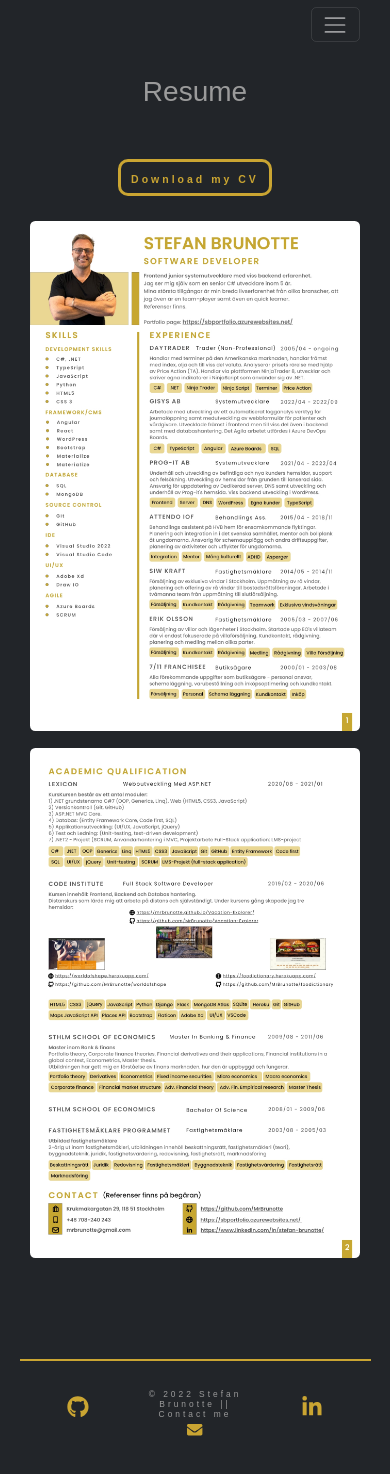
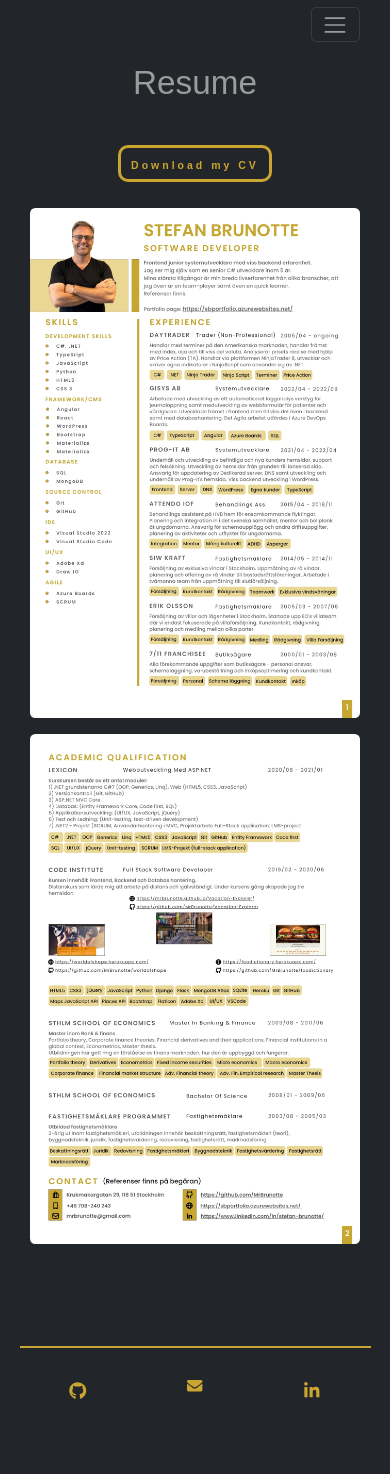
Before and after one commit to MrBrunotte/stefanbrunotteportfolio, a React (Create React App) app: page /resume in a window 390 px wide. Shown: the top 1474 px of the page. After the commit the page ends 1436 px from the top, so only its background shows below. Built offline with nearby package versions, Linux system fonts and the light colour scheme; a web font is replaced by a local one.

Commit message:
Media query fix

```diff
--- a/src/components/about/about.css
+++ b/src/components/about/about.css
@@ -54,9 +54,6 @@
 
 /* below 520px */
 @media (max-width: 520.98px) {
-    .desktop {
-        display: none;
-    }
     .meImg {
         width: 40%;
     }
@@ -84,9 +81,6 @@
 
 /* Small devices (landscape phones, less than 768px) */
 @media (min-width: 520.99px) and (max-width: 767.98px) {
-    .desktop {
-        display: none;
-    }
     .meImg {
         width: 40%;
         max-width: 400px;
@@ -114,9 +108,6 @@
 }
 /* Medium devices (tablets, less than 992px) */
 @media (min-width: 767.99px) and (max-width: 991.98px) {
-    .desktop {
-        display: none;
-    }
     .meImg {
         width: 30%;
         max-width: 400px;
--- a/src/components/footer/footer.css
+++ b/src/components/footer/footer.css
@@ -1,6 +1,9 @@
 .footerContainer {
     border-top: 2px solid #caa532;
     margin: 10vh 0vw 4vh;
+}
+.myIcons a {
+    font-size: 1.25rem;
 }
 .myIcons a:hover{
     color: white !important;
@@ -15,6 +18,30 @@
 
 /* Media Queries */
 
+/* below 520px */
+@media (max-width: 520.98px) {
+    .myFooterH5h {
+        display: none;
+    }
+}
+
+/* Small devices (landscape phones, less than 768px) */
+@media (min-width: 520.99px) and (max-width: 767.98px) {
+
+}
+/* Medium devices (tablets, less than 992px) */
+@media (min-width: 767.99px) and (max-width: 991.98px) {
+
+}
+/* over 992.99px */
+@media (min-width: 991.99px) {
+
+}
+
+
+
+
+
 @media (max-width: 991.98px) {
     .myFooterH5 {
         font-size: 0.6rem;
--- a/src/components/footer/footer.js
+++ b/src/components/footer/footer.js
@@ -6,16 +6,66 @@ import './footer.css';
 let Footer = () => {
     return (
     <>
-    <Container className="footerContainer" fluid>
+    <Container className="footerContainer desktop" fluid>
         <Row>
             <Col xs={12}>
                 <Row className="iconMarginTop">
-                        <Col xs={4}>
-                        <span className="myIcons"><a href="https://github.com/MrBrunotte" target="_blank" rel="noreferrer"><FaGithub /></a></span></Col>
-                        <Col xs={4}>
-                        <span className="myIcons"><h1 className="myFooterH5">&#169; 2022 Stefan Brunotte || Contact me <a href="mailto:mrbrunotte@gmail.com" target="_blank" rel="noreferrer"><FaEnvelope /></a></h1></span></Col>
-                        <Col xs={4}>
-                        <span className="myIcons"><a href="https://www.linkedin.com/in/stefan-brunotte/" target="_blank" rel="noreferrer"><FaLinkedinIn /></a></span></Col>
+                    <Col xs={4}>
+                        <div className='desktop'>
+                            <span className="myIcons">
+                                <a href="https://github.com/MrBrunotte" target="_blank" rel="noreferrer"><FaGithub /></a>
+                            </span>
+                        </div>
+                    </Col>
+                    <Col xs={4}>
+                        <div className='desktop'>
+                            <span className="myIcons">
+                                <h1 className="myFooterH5">
+                                &#169; 2022 Stefan Brunotte || Contact me <a href="mailto:mrbrunotte@gmail.com" target="_blank" rel="noreferrer"><FaEnvelope /></a>
+                                </h1>
+                            </span>
+                        </div>
+                    </Col>
+                    <Col xs={4}>
+                        <div className='desktop'>
+                            <span className="myIcons">
+                                <a href="https://www.linkedin.com/in/stefan-brunotte/" target="_blank" rel="noreferrer"><FaLinkedinIn /></a>
+                            </span>
+                        </div>
+                    </Col>
+
+                </Row>
+            </Col>
+        </Row>
+    </Container>
+
+    <Container className="footerContainer mobile" fluid>
+        <Row>
+            <Col xs={12}>
+                <Row className="iconMarginTop">
+                    <Col xs={4}>
+                        <div className='desktops'>
+                            <span className="myIcons">
+                                <a href="https://github.com/MrBrunotte" target="_blank" rel="noreferrer"><FaGithub /></a>
+                            </span>
+                        </div>
+                    </Col>
+                    <Col xs={4}>
+                        <div className='desktops'>
+                            <span className="myIcons">
+                                <h1 className="myFooterH5"><a href="mailto:mrbrunotte@gmail.com" target="_blank" rel="noreferrer"><FaEnvelope /></a>
+                                </h1>
+                            </span>
+                        </div>
+                    </Col>
+                    <Col xs={4}>
+                        <div className='desktops'>
+                            <span className="myIcons">
+                                <a href="https://www.linkedin.com/in/stefan-brunotte/" target="_blank" rel="noreferrer"><FaLinkedinIn /></a>
+                            </span>
+                        </div>
+                    </Col>
+
                 </Row>
             </Col>
         </Row>
--- a/src/index.css
+++ b/src/index.css
@@ -47,14 +47,35 @@ code {
   text-transform: uppercase;
 }
 
+/* Media Queries */
+
+/* below 520px */
+@media (max-width: 520.98px) {
+  .desktop {
+      display: none;
+  }
+}
+
+/* Small devices (landscape phones, less than 768px) */
+@media (min-width: 520.99px) and (max-width: 767.98px) {
+  .desktop {
+      display: none;
+  }
+
+}
 /* Medium devices (tablets, less than 992px) */
-@media (max-width: 991.98px) {
+@media (min-width: 767.99px) and (max-width: 991.98px) {
+  .desktop {
+      display: none;
+  }
   .myH1 {
     font-size:2rem;
     margin: 3vh 0vw 3vh;
   }
 }
 /* over 992.99px */
-@media (min-width: 992.99px) {
-
+@media (min-width: 991.99px) {
+  .mobile {
+    display: none;
+  }
 }
```
